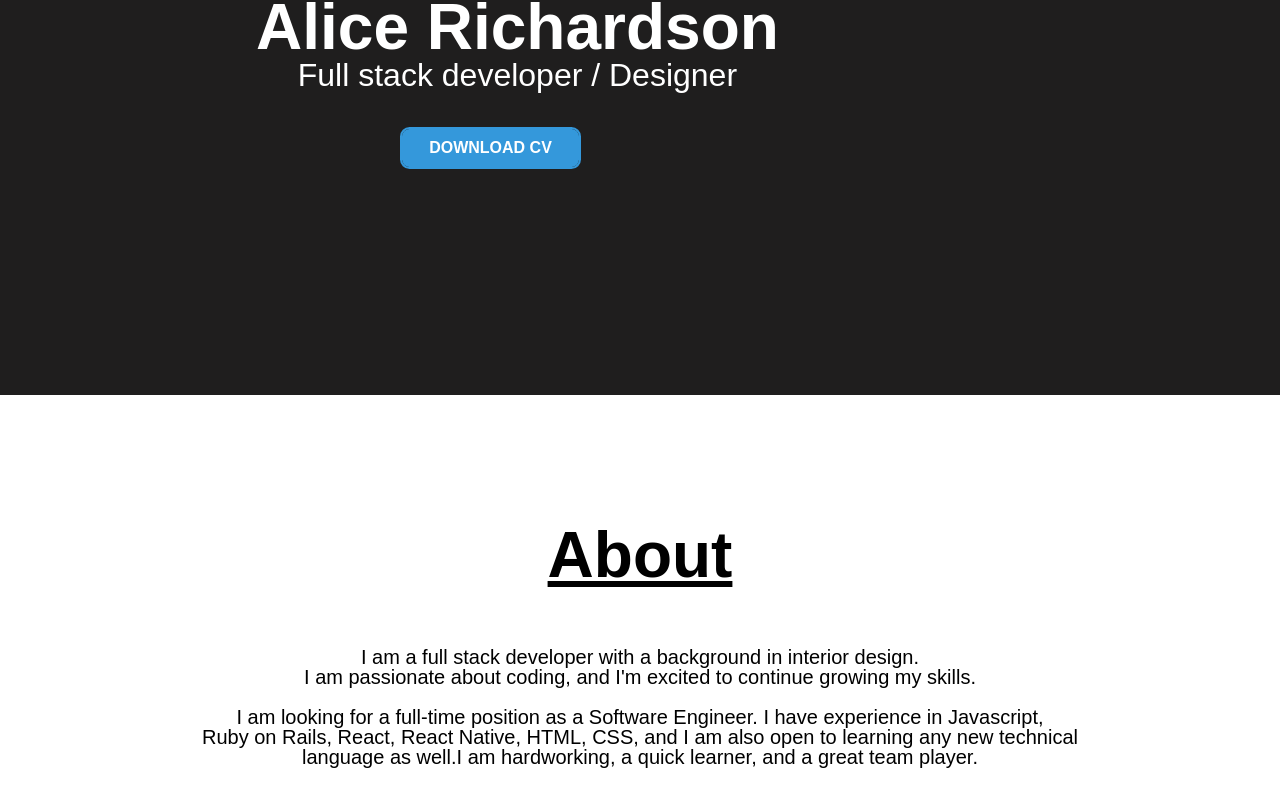
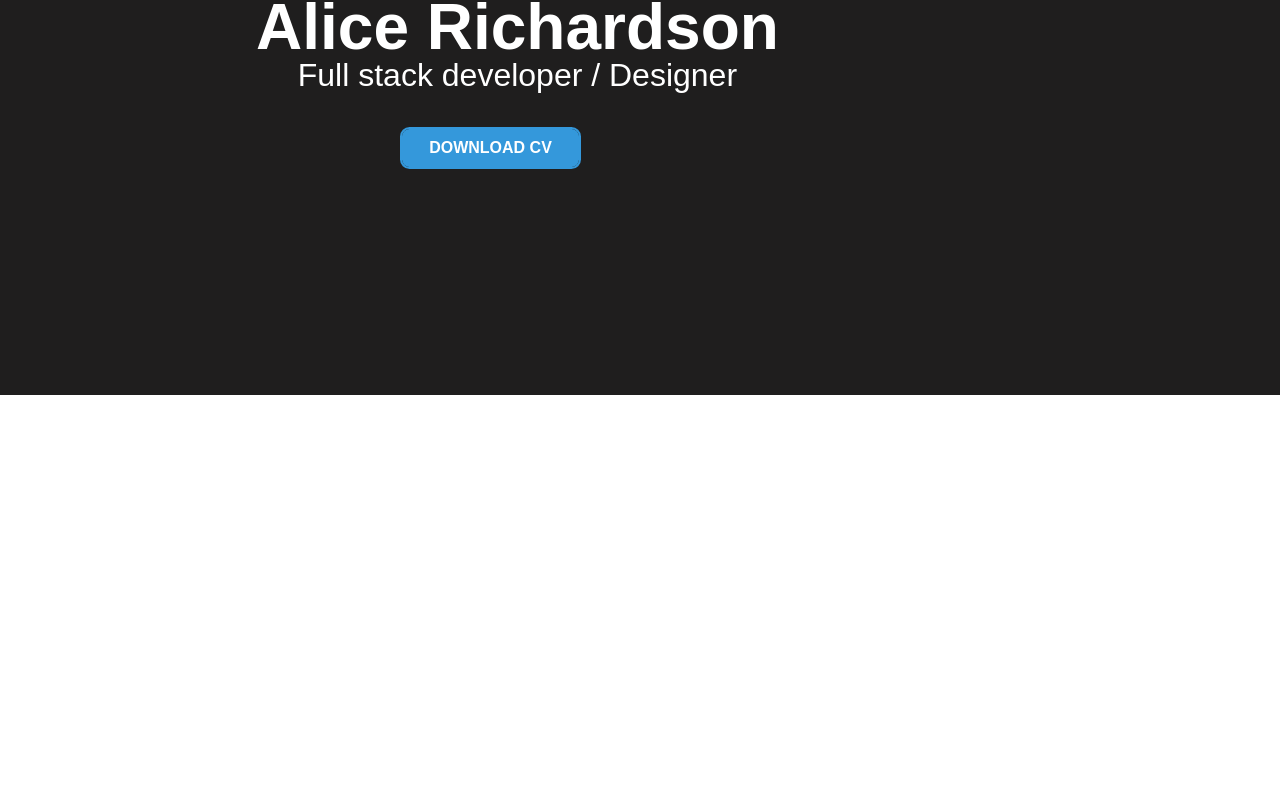
Before and after one commit to Alicerichardson28/portfolio, a React (Create React App) app: page / in a window 1280 px wide. Shown: the part 405-1212 px from the top of the page. After the commit the page ends 800 px from the top, so only its background shows below. Built offline with nearby package versions, Linux system fonts and the light colour scheme.

Commit message:
add router to about page

```diff
--- a/package.json
+++ b/package.json
@@ -10,6 +10,7 @@
     "react": "^16.13.1",
     "react-dom": "^16.13.1",
     "react-router-dom": "^5.2.0",
+    "react-router-link": "^2.0.2",
     "react-scripts": "3.4.3"
   },
   "scripts": {
--- a/src/App.js
+++ b/src/App.js
@@ -3,12 +3,15 @@ import logo from './logo.svg';
 import Navbar from './components/Navbar'
 import About from './components/About'
 import './App.css';
+import { BrowserRouter as Router, Route } from 'react-router-dom';
 
 function App() {
   return (
     <div className="App">
-      <Navbar />
-      <About />
+      <Router>
+        <Route exact path ="/" component={Navbar}/>
+        <Route exact path ="/about" component={About}/>
+      </Router>
     </div>
   );
 }
--- a/src/components/Navbar.js
+++ b/src/components/Navbar.js
@@ -1,17 +1,19 @@
 import React, { Component } from 'react'
 import PDF from '../picture/Alice Richardson.pdf'
 import './Navbar.css'
-
+import { Link } from 'react-router-dom';
 export default class Navbar extends Component {
     render() {
         return (
             <>
                 <div className='first-container'>
-                    <ul className='nav-container'>
-                        <li className='nav-list'>About</li>
-                        <li className='nav-list'>Blogs</li>
-                        <li className='nav-list'>Projects</li>
-                    </ul>
+                        <ul className='nav-container'>
+                        <Link to="/About">
+                            <li className='nav-list'>About</li>
+                        </Link>
+                            <li className='nav-list'>Blogs</li>
+                            <li className='nav-list'>Projects</li>
+                        </ul>
                     <div className='name-container'>
                         <h1 className='name'>Alice Richardson</h1>
                         <h2 className='job-title'>Full stack developer / Designer</h2>
```
Also changed, not shown: 1 other file (tests, documents, lock files or other folders).
